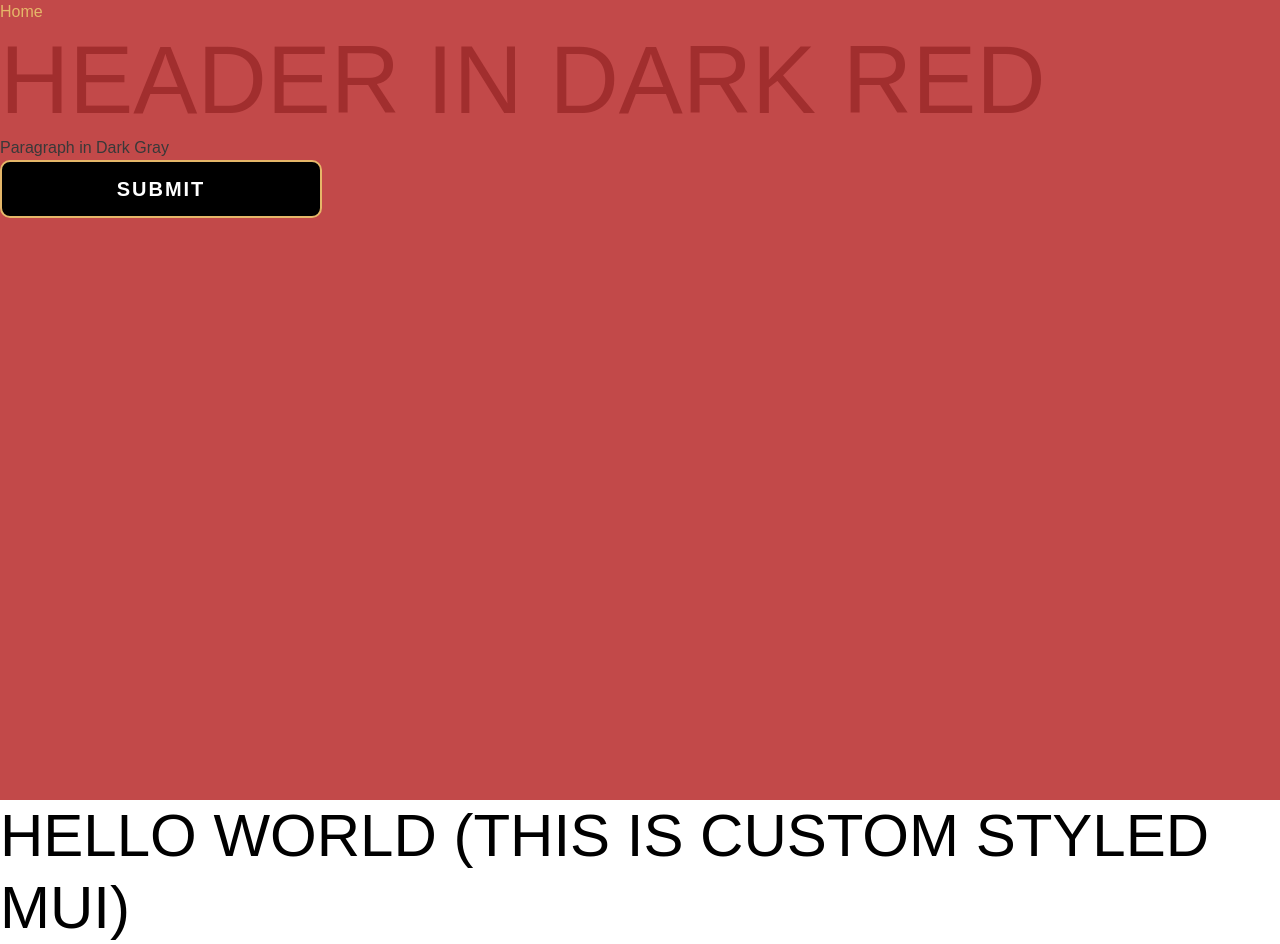
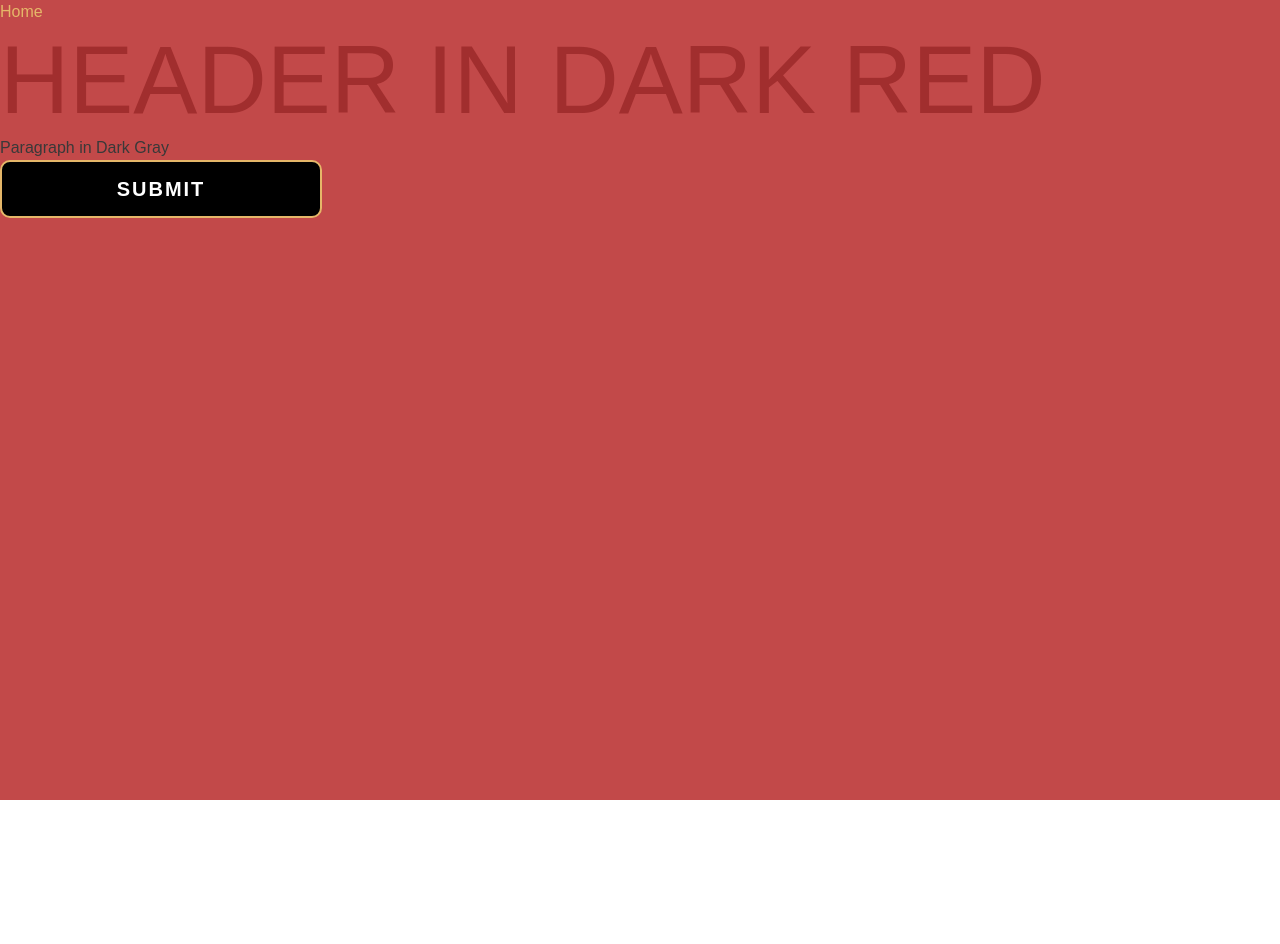
Before and after one commit to LCM-Nikki-Nicole/murder_party, a React (Create React App) app in the folder client/: page / in a window 1280 px wide. After the commit the page ends 800 px from the top, so only its background shows below. Built offline with nearby package versions, Linux system fonts and the light colour scheme; a web font is replaced by a local one.

Commit message:
removed Hello worls as it was outside of vh

```diff
--- a/client/src/App.js
+++ b/client/src/App.js
@@ -1,10 +1,12 @@
 import './App.css';
 import { Home, LandingPage, Login, Success } from './components';
 import { Route, Routes } from 'react-router-dom';
-import { Typography } from '@mui/material';
 
 function App() {
   return (
+    // dont add anything outside of the routes as it will not display properly due to path vh being 100%
+    // (login logic of course can be added later lol)
+
     <div className="App">
     <Routes>
       <Route path='/' element={<Home/>}></Route>
@@ -12,7 +14,6 @@ function App() {
       <Route path='/Login' element={<Login/>}></Route>
       <Route path='/Success' element={<Success/>}></Route>
     </Routes>
-      <Typography variant="h2">Hello world (this is custom styled mui)</Typography>
     </div>
   );
 }
```
